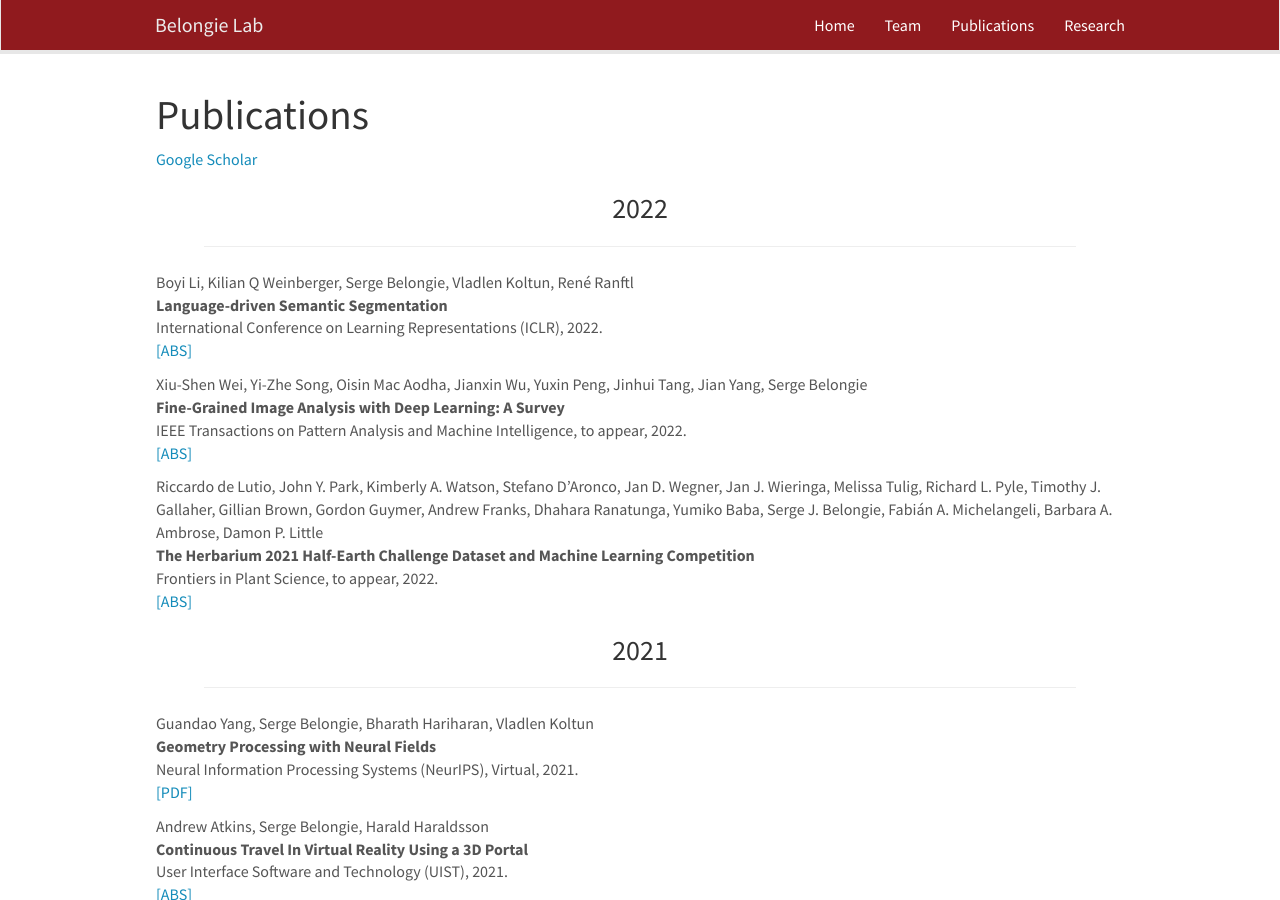
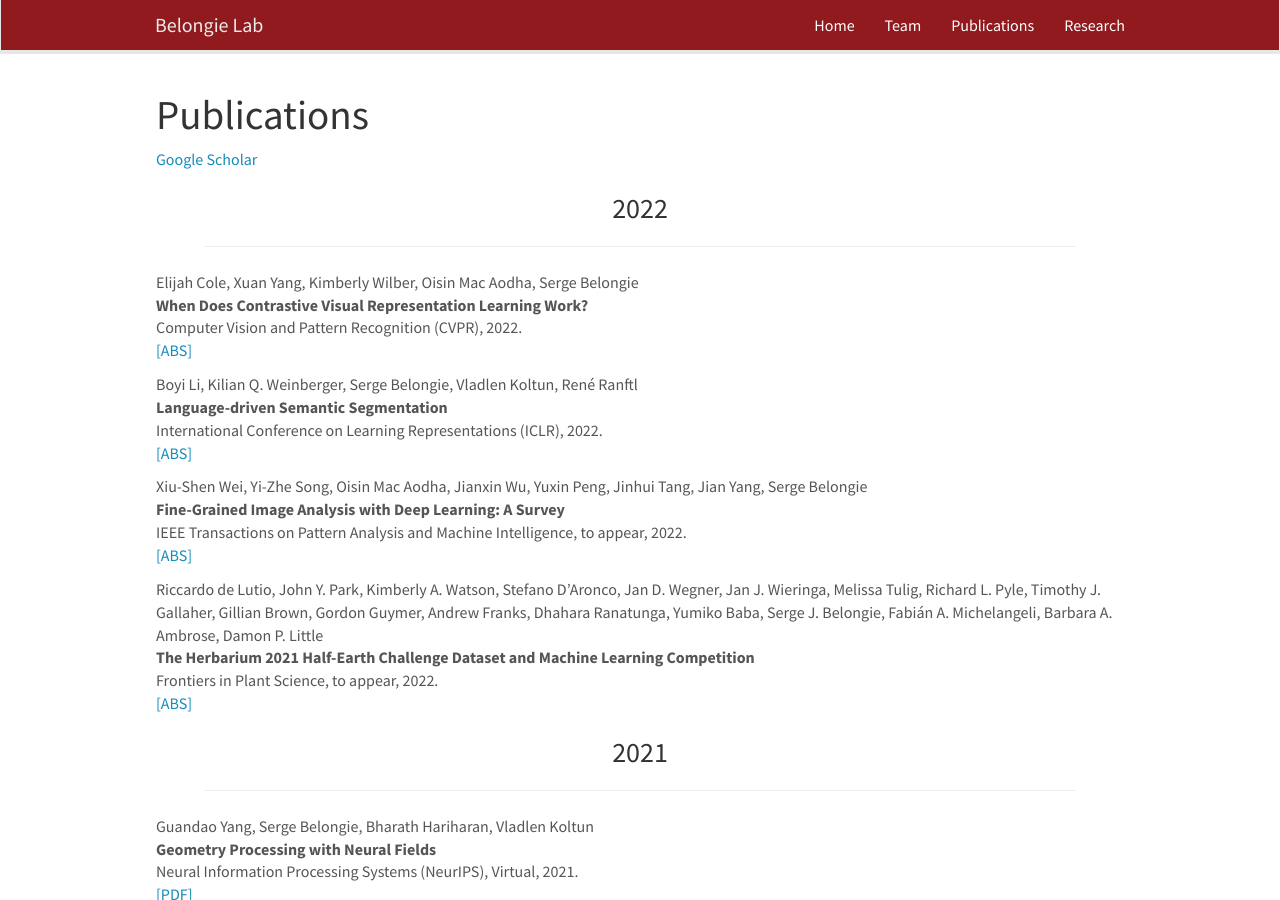
Before and after one commit to BelongieLab/belongielab.github.io, a Jekyll site: the page built from _pages/publications.md, in a window 1280 px wide and 900 px high. Built offline with Jekyll 4.4.1, drawn with Linux system fonts in a browser that asks for light colours; nearby versions of some CDN libraries.

Commit message:
add Eli et al. CVPR paper

```diff
--- a/_data/publist.yml
+++ b/_data/publist.yml
@@ -1,5 +1,15 @@
+- address: New Orleans
+  author: "Elijah Cole, Xuan Yang, Kimberly Wilber, Oisin Mac Aodha, Serge Belongie"
+  link:
+    display: ABS
+    url: https://arxiv.org/abs/2105.05837
+  pub_type: conference
+  ref: Cole2022
+  title: When Does Contrastive Visual Representation Learning Work?
+  venue: 'Computer Vision and Pattern Recognition (CVPR), '
+  year: '2022'
 - address: Virtual
-  author: "Boyi Li, Kilian Q Weinberger, Serge Belongie, Vladlen Koltun, Ren\xE9 Ranftl"
+  author: "Boyi Li, Kilian Q. Weinberger, Serge Belongie, Vladlen Koltun, Ren\xE9 Ranftl"
   link:
     display: ABS
     url: https://arxiv.org/abs/2201.03546
```
